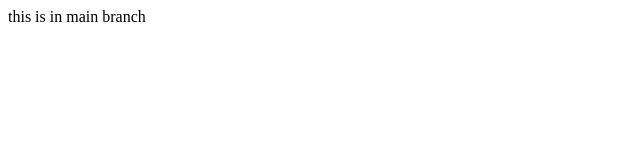
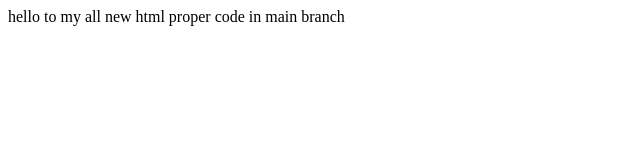
Before and after one commit to Subham4636/ApnaCollege-Demo, a plain HTML site: page index.html in a window 1280 px wide. Shown: the whole page, without its empty margins (0-640 px from the left). Drawn offline with Linux system fonts and the light colour scheme.

Commit message:
proper html code

```diff
--- a/index.html
+++ b/index.html
@@ -1 +1,11 @@
-<p> this is in main branch </p>
+<!DOCTYPE html>
+<html lang="en">
+<head>
+    <meta charset="UTF-8">
+    <meta name="viewport" content="width=device-width, initial-scale=1.0">
+    <title>Document</title>
+</head>
+<body>
+    hello to my all new html proper code in main branch
+</body>
+</html>
```
